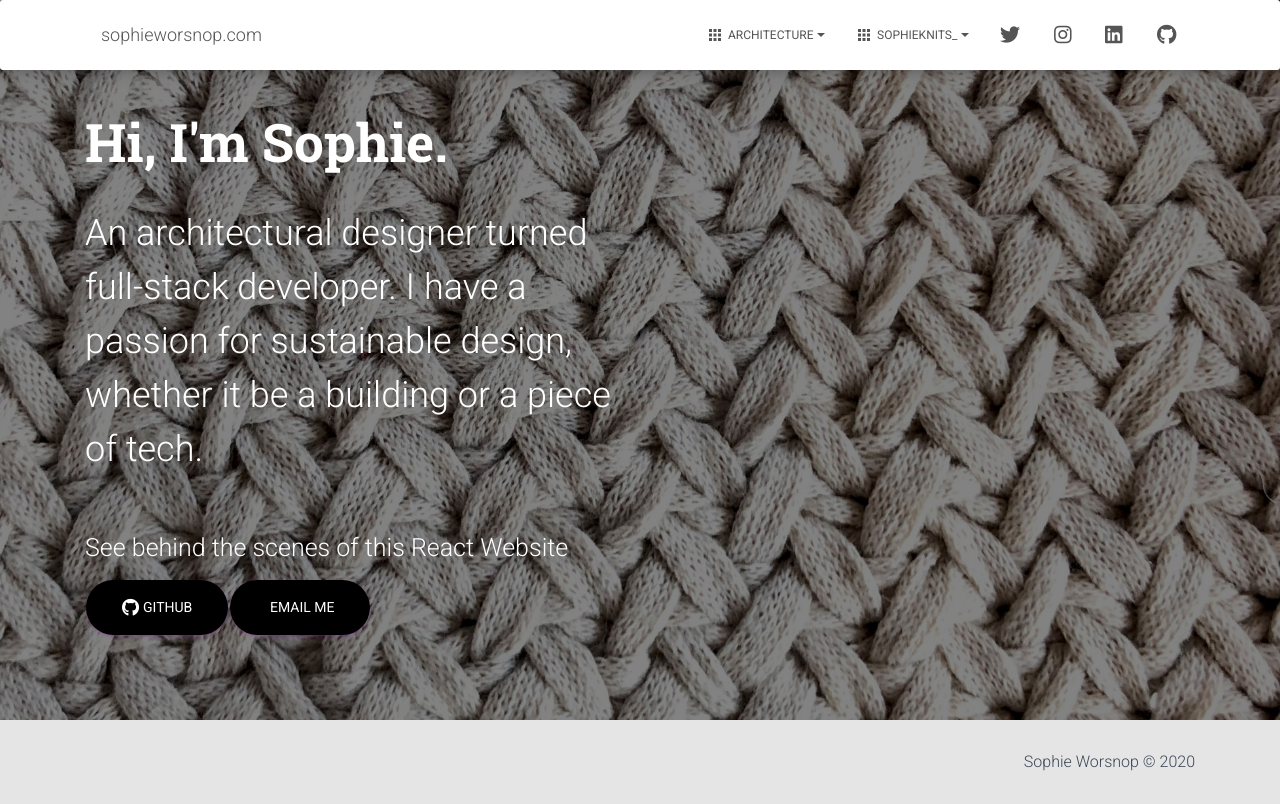
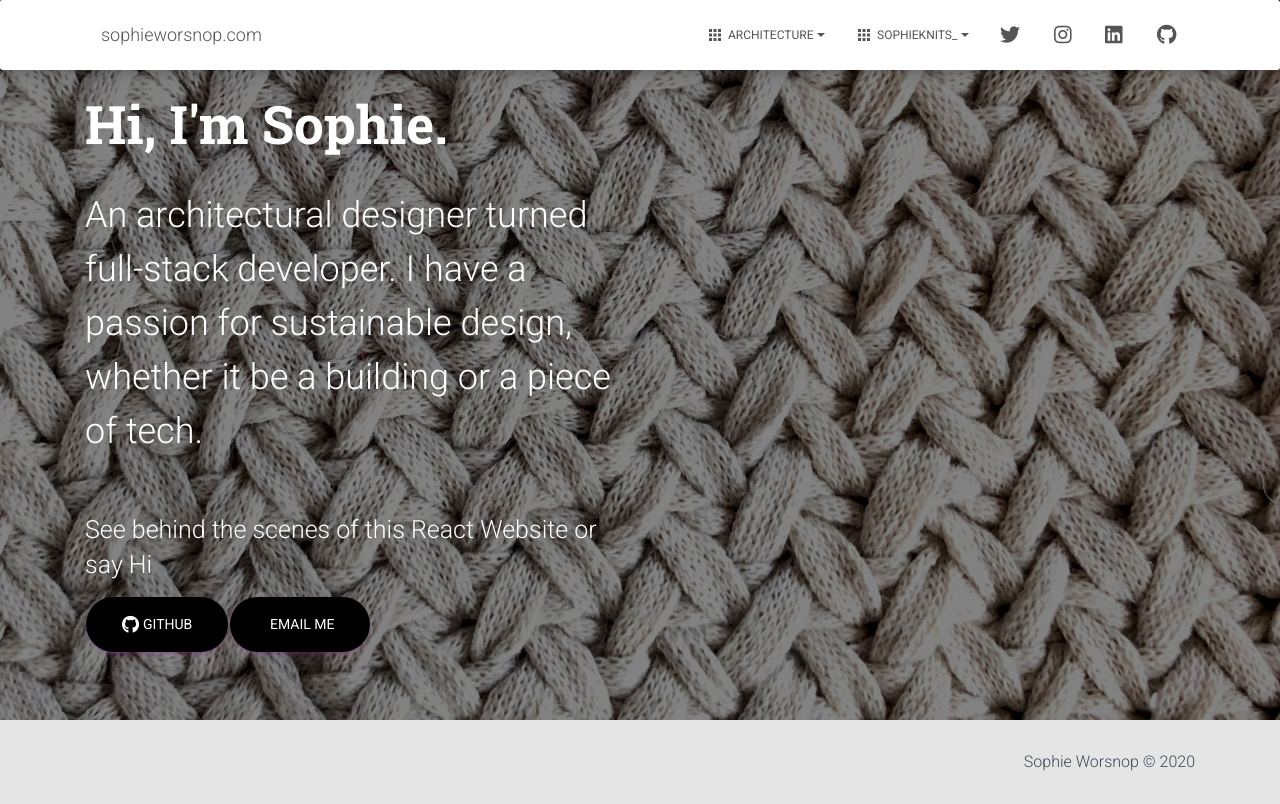
Before and after one commit to sophiewo/sophieworsnop.com, a React (Create React App) app: page / in a window 1280 px wide. Built offline with nearby package versions, Linux system fonts and the light colour scheme; some icons are missing.

Commit message:
Removes unused section files

```diff
--- a/src/views/LandingPage/LandingPage.js
+++ b/src/views/LandingPage/LandingPage.js
@@ -45,7 +45,7 @@ export default function LandingPage(props) {
                 An architectural designer turned full-stack developer. I have a passion for sustainable design, whether it be a building or a piece of tech.
               </h2>
               <br />
-              <h3> See behind the scenes of this React Website </h3>
+              <h3> See behind the scenes of this React Website or say Hi </h3>
               <Button
                 color="primary" round
                 size="lg"
```
